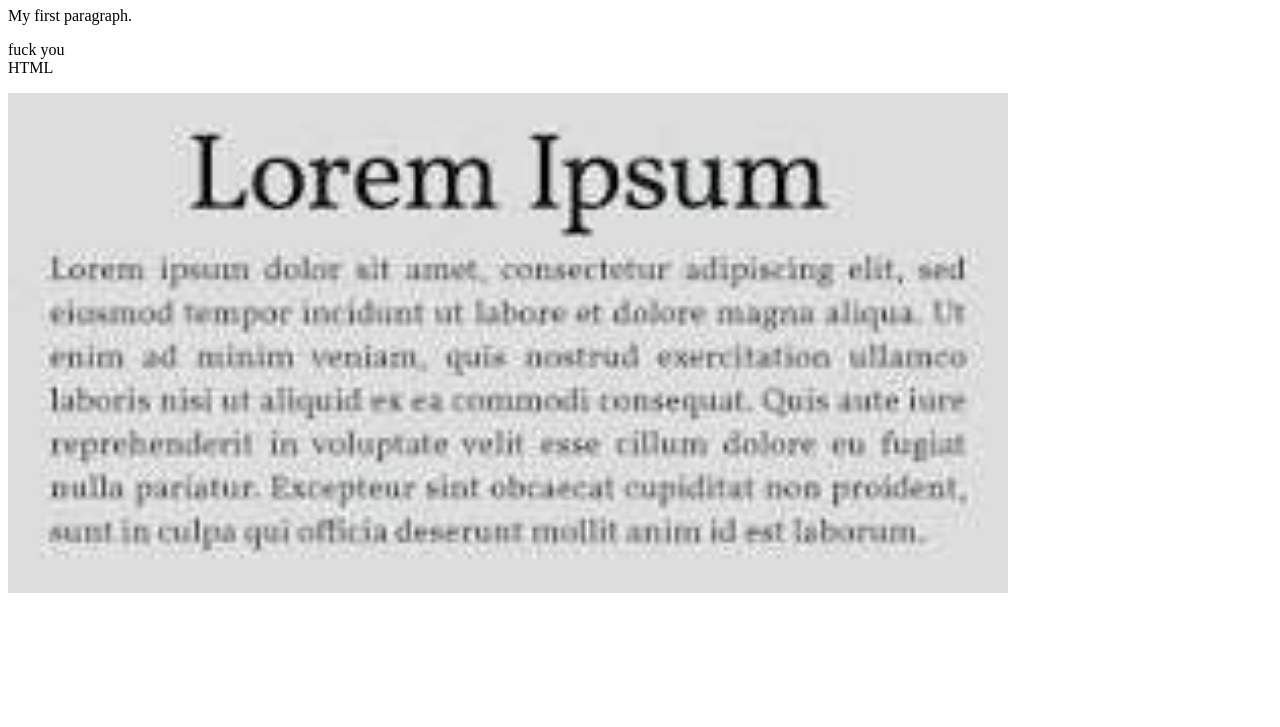
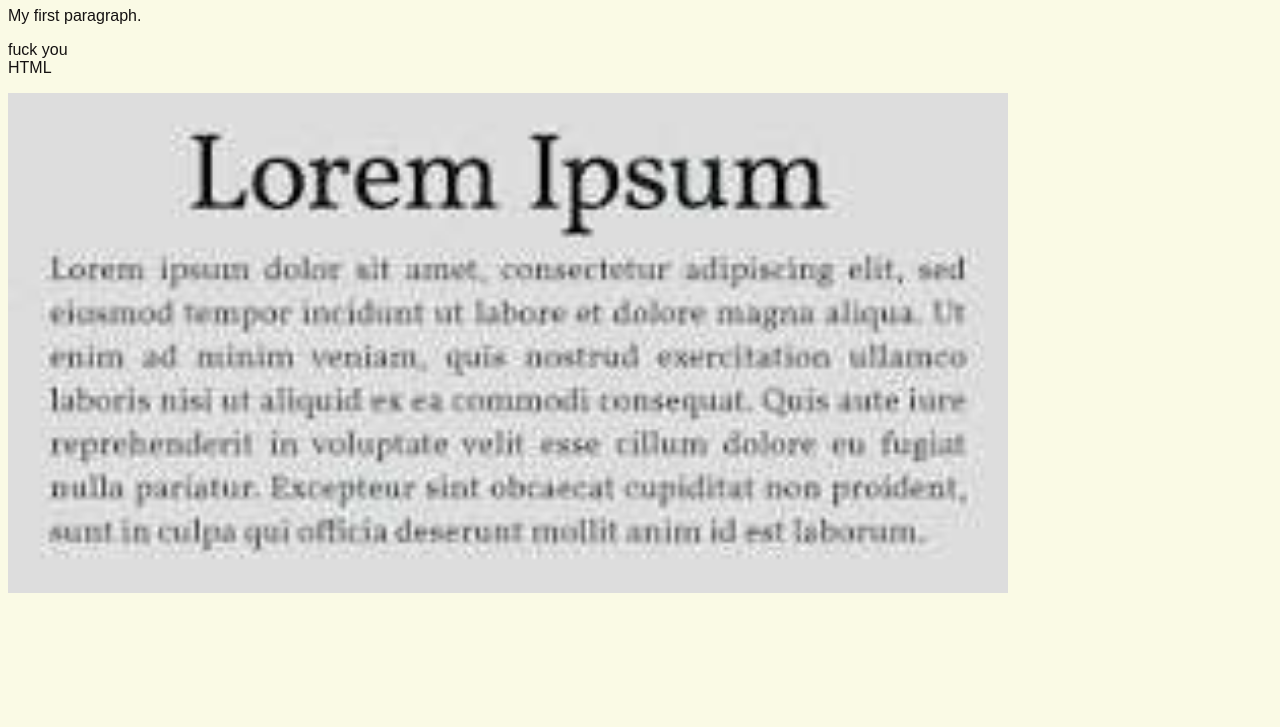
Before and after one commit to Roxas200330/animeWorldWebsite, a plain HTML site: page test.html in a window 1280 px wide. Shown: the part 73-800 px from the top of the page. Drawn offline with Linux system fonts and the light colour scheme.

Commit message:
just a lil mess around with css

```diff
--- a/styles.css
+++ b/styles.css
@@ -0,0 +1,15 @@
+body {
+    background-color: #fafae5;
+}
+h1 {
+    background-color: #151212;
+    color: #f5f5f5;
+    font-family: Arial, Helvetica, comic sans-serif;
+    /* font not decided yet */
+}
+p {
+    font-family: Arial, Helvetica, sans-serif;
+    font-size: 16px;
+    color: #151212;
+    letter-spacing: 0.2##px;
+}
```
Also changed, not shown: test.html (+1 -1 lines).
